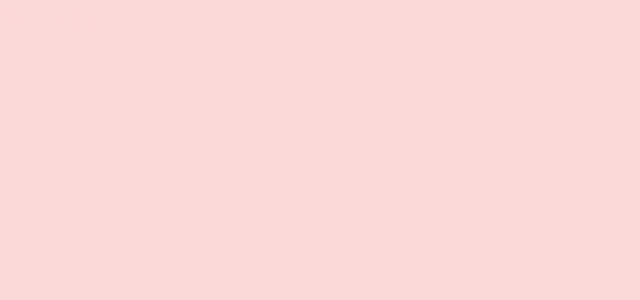
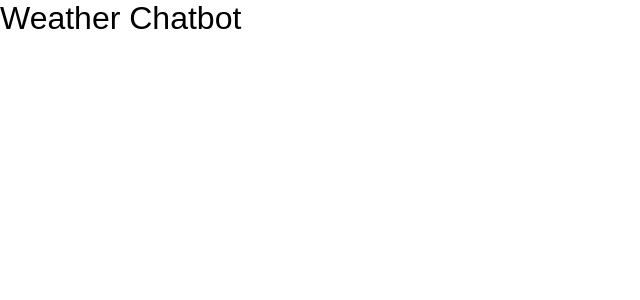
Before and after one commit to albane-kr/weather-chatbot, a Next.js app in the folder weather-chatbot-app/: page / in a window 1280 px wide. Shown: the top 300 px of the page, without its empty margins (0-640 px from the left). Built offline with nearby package versions, Linux system fonts and the light colour scheme.

Commit message:
feat: initialization of electron js and ant design

```diff
--- a/weather-chatbot-app/next.config.mjs
+++ b/weather-chatbot-app/next.config.mjs
@@ -1,4 +1,9 @@
 /** @type {import('next').NextConfig} */
-const nextConfig = {};
+const nextConfig = {
+  output: "export",
+  images: {
+    unoptimized: true
+  }
+};
 
 export default nextConfig;
--- a/weather-chatbot-app/src/app/globals.css
+++ /dev/null
@@ -1,42 +0,0 @@
-:root {
-  --background: #ffffff;
-  --foreground: #fcd9d9;
-}
-
-@media (prefers-color-scheme: dark) {
-  :root {
-    --background: #0a0a0a;
-    --foreground: #8f6d6d;
-  }
-}
-
-html,
-body {
-  max-width: 100vw;
-  overflow-x: hidden;
-}
-
-body {
-  color: var(--foreground);
-  background: var(--background);
-  font-family: Arial, Helvetica, sans-serif, No;
-  -webkit-font-smoothing: antialiased;
-  -moz-osx-font-smoothing: grayscale;
-}
-
-* {
-  box-sizing: border-box;
-  padding: 0;
-  margin: 0;
-}
-
-a {
-  color: inherit;
-  text-decoration: none;
-}
-
-@media (prefers-color-scheme: dark) {
-  html {
-    color-scheme: dark;
-  }
-}
--- a/weather-chatbot-app/src/app/layout.jsx
+++ b/weather-chatbot-app/src/app/layout.jsx
@@ -1,15 +1,5 @@
-import { Geist, Geist_Mono } from "next/font/google";
-import "./globals.css";
-
-const geistSans = Geist({
-  variable: "--font-geist-sans",
-  subsets: ["latin"],
-});
-
-const geistMono = Geist_Mono({
-  variable: "--font-geist-mono",
-  subsets: ["latin"],
-});
+import { ConfigProvider } from 'antd';
+import 'antd/dist/reset.css';
 
 export const metadata = {
   title: "rAIny - the weather chatbot",
@@ -18,9 +8,9 @@ export const metadata = {
 
 export default function RootLayout({ children }) {
   return (
-    <html lang="en">
-      <body className={`${geistSans.variable} ${geistMono.variable}`}>
-        {children}
+    <html suppressHydrationWarning>
+      <body>
+        <ConfigProvider>{children}</ConfigProvider>
       </body>
     </html>
   );
--- a/weather-chatbot-app/src/app/page.jsx
+++ b/weather-chatbot-app/src/app/page.jsx
@@ -1,13 +1,8 @@
-import Image from "next/image";
-import styles from "./page.module.css";
-//import ChatBot from "react-chatbotify";
+
 
 export default function App() {
+  const appTitle = "Weather Chatbot";
   return (
-    <div className={styles.page}>
-      <main className={styles.main}>
-				<h1 className={styles.title}>Weather Chatbot</h1>
-			</main>
-    </div>
+    <h1>{appTitle}</h1>
   );
 }
--- a/weather-chatbot-app/src/app/page.module.css
+++ /dev/null
@@ -1,137 +0,0 @@
-.page {
-  --button-primary-hover: #383838;
-  --button-secondary-hover: #f2f2f2;
-
-  background-color: #fcd9d9;
-  display: grid;
-  grid-template-rows: auto 1fr;
-  min-height: 100vh;
-  width: 100%;
-  font-family: var(--font-noto-sans-thai-looped);
-}
-
-@media (prefers-color-scheme: dark) {
-  .page {
-    background-color: #fcd9d9;
-
-    --button-primary-hover: #ccc;
-    --button-secondary-hover: #1a1a1a;
-  }
-}
-
-.header {
-  width: 100%;
-  text-align: center;
-  padding: 15px;
-  border-bottom: 2px solid #000000;
-}
-
-.main {
-  display: grid;
-  grid-template-columns: 1fr 1fr;
-  width: 100%;
-}
-
-.column {
-  padding: 10px;
-  height: 100%;
-}
-
-.column:first-child {
-  border-right: 2px solid #000000;
-}
-
-.chatbot {
-  display: grid;
-  grid-template-rows: 1fr auto;
-  height: 100%;
-  overflow: hidden;
-  overflow-y: auto;
-  background-size: contain;
-  background-repeat: no-repeat;
-  background-position: center;
-}
-
-.chatbot {
-  padding: 15px;
-  list-style: none;
-  overflow-y: auto;
-  height: 80%;
-}
-
-.chatbot li {
-  margin-bottom: 10px;
-}
-
-.chat p {
-  padding: 10px;
-  border-radius: 10px;
-  max-width: 70%;
-  word-wrap: break-word;
-}
-
-.chat_outgoing p {
-  background-color: #BEDBFE;
-  align-self: flex-end;
-  color: #fff;
-}
-
-.chat_incoming p {
-  background-color: #FFBCBC;
-}
-
-.chat_input {
-  display: grid;
-  grid-template-columns: 7fr 1fr;
-}
-
-.chat_input textarea {
-  grid-template-rows: auto 1fr;
-  width: 100%;
-  padding: 10px;
-  border-radius: 20px;
-  resize: both;
-  outline: both;
-  overflow-y: auto;
-  background-color: #F9F5F5;
-  font-size: 16px;
-  color: #3d3c3c;
-  font-weight: 600;
-  margin-top: -10px;
-  height: 90%;
-}
-
-.chat_input button {
-  margin-left: 20px;
-  margin-top: -10px;
-  width: 0px;
-  height: 0px;
-  background-color: transparent;
-  border-style: solid;
-  border-width: 19px 0 19px 32.9px;
-  border-color: transparent transparent transparent #B95656;
-  transform: rotate(0deg);
-}
-
-
-/* Enable hover only on non-touch devices */
-@media (hover: hover) and (pointer: fine) {
-  .button-primary:hover {
-    background-color: var(--button-primary-hover);
-  }
-
-  .button-secondary:hover {
-    background-color: var(--button-secondary-hover);
-  }
-}
-
-@media (max-width: 600px) {
-  .page {
-    padding: 32px;
-    padding-bottom: 80px;
-  }
-
-  .title {
-    align-items: center;
-  }
-}
```
Also changed, not shown: weather-chatbot-app/main/main.js (added, +39 -0 lines), weather-chatbot-app/main/preload.js (added, +10 -0 lines), weather-chatbot-app/package.json (+10 -3 lines), 1 other file (tests, documents, lock files or other folders).
